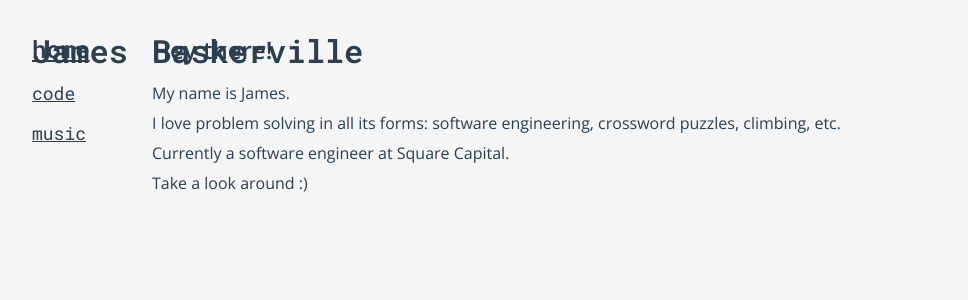
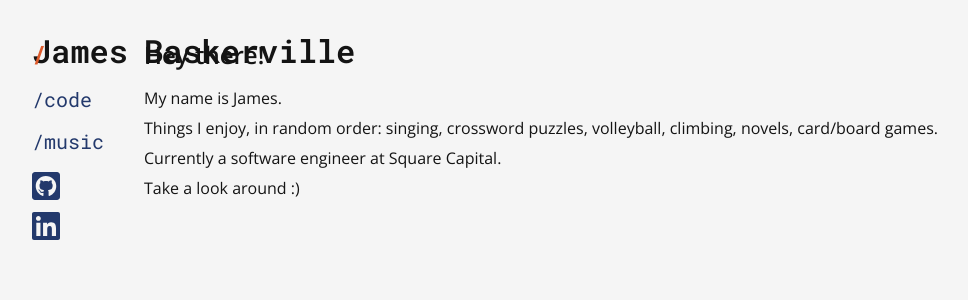
Before and after one commit to jamesbaskerville/jamsite, a Vue app: page / in a window 1280 px wide. Before the commit this address led to /home. Shown: the top 300 px of the page, without its empty margins (0-968 px from the left). Built offline with nearby package versions, Linux system fonts and the light colour scheme.

Commit message:
Add fun animations

```diff
--- a/package.json
+++ b/package.json
@@ -8,6 +8,10 @@
     "lint": "vue-cli-service lint"
   },
   "dependencies": {
+    "@fortawesome/fontawesome-svg-core": "^1.2.29",
+    "@fortawesome/free-brands-svg-icons": "^5.13.1",
+    "@fortawesome/free-regular-svg-icons": "^5.13.1",
+    "@fortawesome/vue-fontawesome": "^0.1.10",
     "core-js": "^3.6.5",
     "node-sass": "^4.14.1",
     "sass-loader": "^8.0.2",
--- a/src/App.vue
+++ b/src/App.vue
@@ -1,10 +1,10 @@
 <template>
   <div id="app">
     <div class="container">
-      <FirstName class="header col-1"></FirstName>
-      <LastName class="header col-2"></LastName>
-      <Nav class="nav col-1"></Nav>
-      <router-view class="content"/>
+      <FirstName class="header left"></FirstName>
+      <LastName class="header middle"></LastName>
+      <Nav class="nav left"></Nav>
+      <router-view class="content middle"/>
     </div>
   </div>
 </template>
@@ -27,7 +27,7 @@ export default {
 @import 'assets/styles/shared';
 
 body {
-  background-color: whitesmoke;
+  background-color: $color-white;
 }
 
 /* global styles */
@@ -38,9 +38,9 @@ body {
   color: $color-black;
 }
 
-a,
-a:visited {
-  color: $color-black;
+a {
+  text-decoration: none;
+  color: $color-blue;
 }
 
 p {
@@ -54,33 +54,31 @@ p {
   grid-template-rows: 10% 10% 70% 10%;
 
   /* nav, body */
-  grid-template-columns: 120px 70%;
+  grid-template-columns: 112px 80%;
 }
 
-.col-1 {
-  grid-column-start: 1;
-  grid-column-end: 2;
+.left {
+  grid-column: 1 / 2;
 }
 
-.col-2 {
-  grid-column-start: 2;
-  grid-column-end: 3;
+.middle {
+  grid-column: 2 / 3;
 }
 
 .header {
-  grid-row-start: 1;
-  grid-row-end: 2;
+  grid-row: 1 / 2;
 }
 
 .nav {
-  grid-row-start: 2;
-  grid-row-end: 3;
+  grid-row: 2 / 3;
+}
+
+.connect {
+  grid-row: 3 / 4;
 }
 
 .content {
-  grid-column-start: 2;
-  grid-row-start: 2;
-  grid-row-end: 4;
+  grid-row: 2 / 4;
 }
 
 /* main content shared styles */
--- a/src/assets/styles/shared.scss
+++ b/src/assets/styles/shared.scss
@@ -1,4 +1,8 @@
-$color-black: #2c3e50;
+$color-black: #141414;
+$color-blue: #23396C;
+$color-orange: #DD5B2C;
+$color-grey: #D4D0c4;
+$color-white: #F5F5F5;
 
 @mixin code-font() {
   font-family: 'Roboto Mono', monospace;
@@ -7,3 +11,32 @@ $color-black: #2c3e50;
 @mixin prose-font() {
   font-family: 'Open Sans', sans-serif;
 }
+
+$base-ghost-color: rgba(221, 221, 221, 0.644);
+$ghost-color: #ecebebf1;
+$animation-duration: 1000ms;
+
+@mixin background-gradient {
+  background-image: linear-gradient(90deg, $base-ghost-color 0px, $ghost-color 40px, $base-ghost-color 80px);
+  background-size: 80vw;
+}
+
+@keyframes ghost {
+  0%   { background-position: -50px;  }
+  50%  { background-position: 50vw;    }
+  100% { background-position: 80vw;    }
+}
+
+@mixin animate-ghost {
+  @include background-gradient;
+  animation: ghost $animation-duration infinite linear;
+}
+
+@keyframes fadeIn {
+  0% {
+    opacity:0;
+  }
+  100% {
+    opacity:1;
+  }
+}
--- a/src/components/FirstName.vue
+++ b/src/components/FirstName.vue
@@ -1,6 +1,8 @@
 <template>
-  <div id="first-name" class="header">
-    <h1>James</h1>
+  <div id="first-name" class="first-name">
+    <router-link to='/'>
+      <h1>James</h1>
+    </router-link>
   </div>
 </template>
 
@@ -12,8 +14,11 @@ export default {
 
 <style lang="scss">
 @import '../assets/styles/shared';
-.header {
+.first-name {
   @include code-font();
-  text-align: left;
+
+  a {
+    color: $color-black;
+  }
 }
 </style>
--- a/src/components/Header.vue
+++ /dev/null
@@ -1,46 +0,0 @@
-<template>
-  <div id="header" class="header">
-    <h1 class="header-grid-container">
-      <span class="col-1">James </span> <span class="col-2">Baskerville</span>
-    </h1>
-  </div>
-</template>
-
-<script>
-export default {
-  name: 'Header',
-  data() {
-    return {
-      links: [
-        {
-          id: 0,
-          name: 'home',
-          page: '/'
-        },
-        {
-          id: 1,
-          name: 'code',
-          page: '/code'
-        },
-        {
-          id: 2,
-          name: 'music',
-          page: '/music'
-        }
-      ]
-    }
-  }
-}
-</script>
-
-<style lang="scss">
-@import '../assets/styles/shared';
-.header {
-  @include code-font();
-  text-align: left;
-}
-
-.header-grid-container {
-  display: grid;
-}
-</style>
--- a/src/components/LastName.vue
+++ b/src/components/LastName.vue
@@ -1,6 +1,8 @@
 <template>
-  <div id="last-name" class="header">
-    <h1>Baskerville</h1>
+  <div id="last-name" class="last-name">
+    <router-link to='/'>
+      <h1>Baskerville</h1>
+    </router-link>
   </div>
 </template>
 
@@ -12,8 +14,11 @@ export default {
 
 <style lang="scss">
 @import '../assets/styles/shared';
-.header {
+.last-name {
   @include code-font();
-  text-align: left;
+
+  a {
+    color: $color-black;
+  }
 }
 </style>
--- a/src/components/Nav.vue
+++ b/src/components/Nav.vue
@@ -1,13 +1,22 @@
 <template>
   <nav id="nav" class="nav">
     <router-link
-      v-for="route in links"
+      v-for="route in internalLinks"
       v-bind:key="route.id"
       :to="`${route.page}`">
       <p class="grow nav-link">
         {{route.name}}
       </p>
     </router-link>
+    <a class="grow nav-icon"
+      target="_blank"
+      v-for="link in externalLinks"
+      v-bind:key="link.id"
+      :href="`${link.url}`">
+      <font-awesome-icon
+        v-bind:icon="link.icon"
+        size="2x"/>
+      </a>
    </nav>
 </template>
 
@@ -16,21 +25,33 @@ export default {
   name: 'Nav',
   data() {
     return {
-      links: [
-        {
+      internalLinks: [
+      {
           id: 0,
-          name: 'home',
-          page: '/home'
+          name: '/',
+          page: '/'
         },
         {
           id: 1,
-          name: 'code',
+          name: '/code',
           page: '/code'
         },
         {
           id: 2,
-          name: 'music',
+          name: '/music',
           page: '/music'
+        }
+      ],
+      externalLinks: [
+        {
+          id: 3,
+          icon: ['fab', 'github-square'],
+          url: 'https://github.com/jamesbaskerville',
+        },
+        {
+          id: 4,
+          icon: ['fab', 'linkedin'],
+          url: 'https://www.linkedin.com/in/jamesbaskerville/',
         }
       ]
     }
@@ -46,23 +67,32 @@ export default {
   @include code-font();
 }
 
+.nav a:hover {
+  color: $color-orange;
+}
+
 .nav-link {
   margin-bottom: 16px;
-  font-size: 18px;
+  font-size: 20px;
+}
+
+.nav .nav-icon {
+  margin-bottom: 8px;
 }
 
 .router-link-exact-active .nav-link {
   font-weight: 600;
   font-size: 24px;
+  color: $color-orange;
   &:hover {
     transform: none;
   }
 }
 
 .grow {
-  transition: all .2s ease-in-out;
+  transition: .2s ease-in-out;
   &:hover {
-    transform: scale(1.1);
+    transform: scale(1.1) translateX(5px);
   }
 }
 </style>
--- a/src/main.js
+++ b/src/main.js
@@ -1,6 +1,12 @@
 import Vue from 'vue'
 import App from './App.vue'
 import router from './router'
+import { library } from '@fortawesome/fontawesome-svg-core'
+import { faLinkedin, faGithubSquare } from '@fortawesome/free-brands-svg-icons'
+import { FontAwesomeIcon } from '@fortawesome/vue-fontawesome'
+
+library.add(faLinkedin, faGithubSquare);
+Vue.component('font-awesome-icon', FontAwesomeIcon);
 
 Vue.config.productionTip = false
 
--- a/src/router/index.js
+++ b/src/router/index.js
@@ -1,34 +1,28 @@
 import Vue from 'vue'
 import VueRouter from 'vue-router'
 import Home from '../views/Home.vue'
+
+// route level code-splitting
+const Code = () => import(/* webpackChunkName: "code" */ '../views/Code.vue')
+const Music = () => import(/* webpackChunkName: "music" */ '../views/Music.vue')
 
 Vue.use(VueRouter)
 
 const routes = [
   {
     path: '/',
-    redirect: '/home'
-  },
-  {
-    path: '/home',
     name: 'Home',
     component: Home
   },
   {
     path: '/code',
     name: 'Code',
-    // route level code-splitting
-    // this generates a separate chunk (about.[hash].js) for this route
-    // which is lazy-loaded when the route is visited.
-    component: () => import(/* webpackChunkName: "about" */ '../views/Code.vue')
+    component: Code
   },
   {
     path: '/music',
     name: 'Music',
-    // route level code-splitting
-    // this generates a separate chunk (about.[hash].js) for this route
-    // which is lazy-loaded when the route is visited.
-    component: () => import(/* webpackChunkName: "about" */ '../views/Music.vue')
+    component: Music
   }
 ]
 
--- a/src/views/Home.vue
+++ b/src/views/Home.vue
@@ -1,16 +1,16 @@
 <template>
-  <div class='about'>
+  <div class='home'>
     <h2>Hey there!</h2>
-    <p class='body-p'>
+    <p>
       My name is James.
     </p>
-    <p class='body-p'>
-      I love problem solving in all its forms: software engineering, crossword puzzles, climbing, etc.
+    <p>
+      Things I enjoy, in random order: singing, crossword puzzles, volleyball, climbing, novels, card/board games.
     </p>
-    <p class='body-p'>
+    <p>
       Currently a software engineer at Square Capital.
     </p>
-    <p class='body-p'>
+    <p>
       Take a look around :)
     </p>
   </div>
@@ -21,7 +21,3 @@ export default {
   name: 'Home'
 }
 </script>
-
-<style lang="scss">
-
-</style>
--- a/src/views/Music.vue
+++ b/src/views/Music.vue
@@ -1,6 +1,11 @@
 <template>
   <div class="music">
     <h2>Experiments w/ Music</h2>
+
+    <div class="iframe-container">
+      <div class="loading"></div>
+      <iframe width="100%" height="265" src="https://clyp.it/0eafvrxq/widget" frameborder="0"></iframe>
+    </div>
   </div>
 </template>
 
@@ -9,3 +14,30 @@ export default {
   name: 'Music',
 }
 </script>
+
+<style scoped lang="scss">
+@import '../assets/styles/shared';
+
+.iframe-container {
+  position: relative;
+  width: 100%;
+  height: 265px;
+}
+
+.iframe-container .loading {
+  position: absolute;
+  height: 100%;
+  width: 100%;
+  @include animate-ghost;
+}
+
+
+
+.iframe-container iframe {
+  position: relative;
+  background: transparent;
+  z-index: 1;
+  opacity: 1;
+  animation: fadeIn 1000ms ease-in;
+}
+</style>
```
Also changed, not shown: 1 other file (tests, documents, lock files or other folders).
